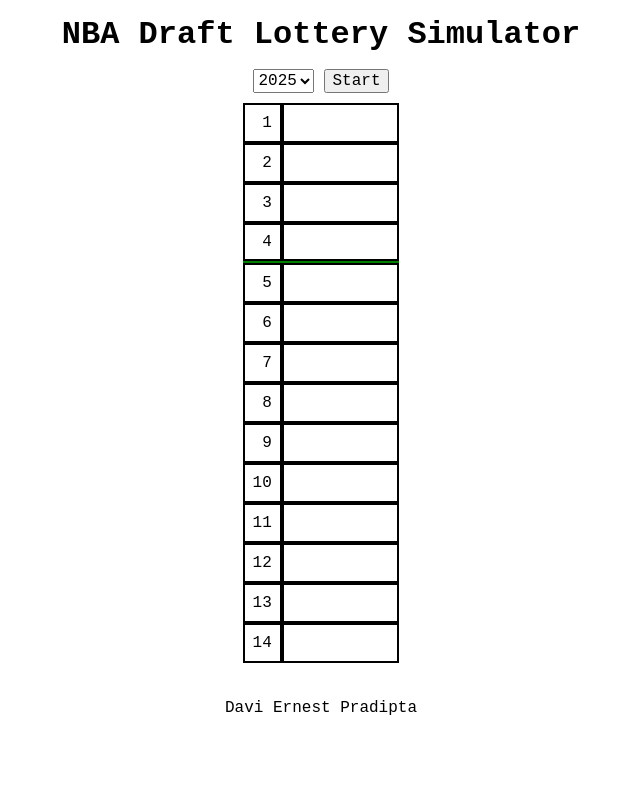
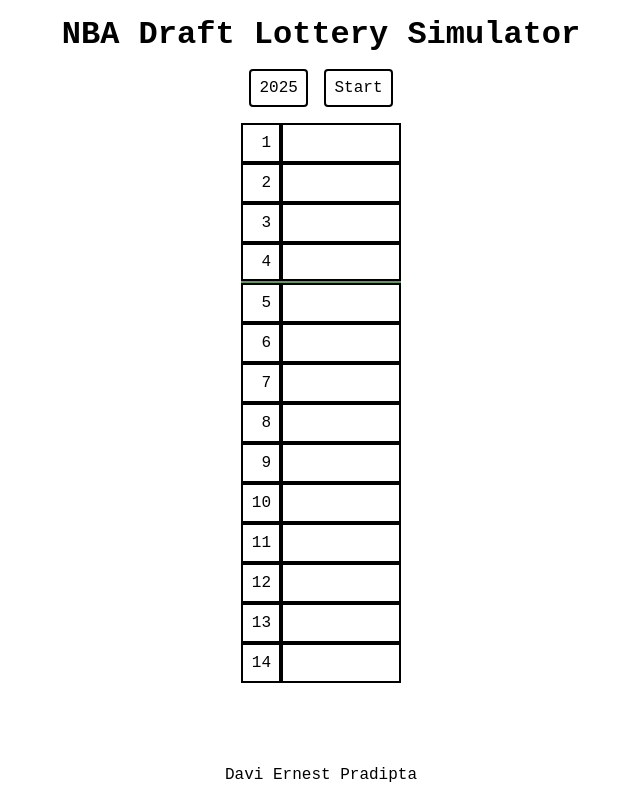
Before and after one commit to DaviErnestPradipta/Personal-Lottery, a website built with webpack: page src/template.html in a window 1280 px wide. Shown: the whole page, without its empty margins (319-959 px from the left). Built offline with nearby package versions, Linux system fonts and the light colour scheme.

Commit message:
Refactor style.css

```diff
--- a/src/style.css
+++ b/src/style.css
@@ -1,9 +1,17 @@
+:root {
+    --main-color: rgb(100, 150, 100);
+    --scale-size: 1rem;
+    --main-border: calc(var(--scale-size) / 8) solid black;
+    --lottery-border: calc(var(--scale-size) / 8) solid var(--main-color);
+}
+
 * {
     font-family: 'Courier New', Courier, monospace;
     font-size: 1rem;
 }
 
 html, body {
+    height: 100vh;
     margin: 0;
     padding: 0;
 }
@@ -15,15 +23,16 @@
 }
 
 header, footer {
-    margin: 1rem;
+    margin: var(--scale-size);
 }
 
 header {
-    font-size: 2rem;
+    font-size: calc(2 * var(--scale-size));
     font-weight: bolder;
 }
 
 .content {
+    flex-grow: 1;
     display: flex;
     flex-direction: column;
     align-items: center;
@@ -32,37 +41,65 @@
 .dropdown-container {
     display: flex;
     justify-content: center;
-    gap: 10px;
-    margin-bottom: 10px;
+    gap: var(--scale-size);
+    margin-bottom: var(--scale-size);
+}
+
+select, button,
+.draft-item > div {
+    padding: calc(var(--scale-size) / 2);
+    border: var(--main-border);
+}
+
+select, button {
+    background-color: white;
+    border-radius: calc(var(--scale-size) / 4);
+    font-size: var(--scale-size);
+    cursor: pointer;
+}
+
+select {
+    appearance: none;
+    -webkit-appearance: none;
+    -moz-appearance: none;
+}
+
+select option:checked,
+button:hover,
+.draft-item:hover {
+    background-color: var(--main-color);
+    color: white;
 }
 
 .draft-grid {
     display: grid;
-    grid-template-rows: repeat(14, 1fr);
-    margin-bottom: 20px;
+    grid-template-rows: repeat(14, calc(var(--scale-size) * 2.5));
+    margin-bottom: 1rem;
 }
 
 .draft-item {
     display: grid;
-    grid-template-columns: 1fr 3fr;
-}
-
-.draft-item:hover {
-    background-color: rgb(100, 150, 100);
-    color: white;
-}
-
-.draft-item > div {
-    padding: 0.5rem;
-    border: 0.125rem solid black;
+    grid-template-columns: calc(2.5 * var(--scale-size)) calc(7.5 * var(--scale-size));
 }
 
 .draft-item:nth-child(4) {
-    border-bottom: 0.125rem solid green;
+    border-bottom: var(--lottery-border);
+}
+
+.draft-number,
+.draft-team {
+    display: flex;
+    align-items: center;
 }
 
 .draft-number {
-    display: flex;
     justify-content: flex-end;
-    align-items: center;
 }
+
+.draft-team {
+    justify-content: flex-start;
+}
+
+footer {
+    justify-content: flex-end;
+}
```
